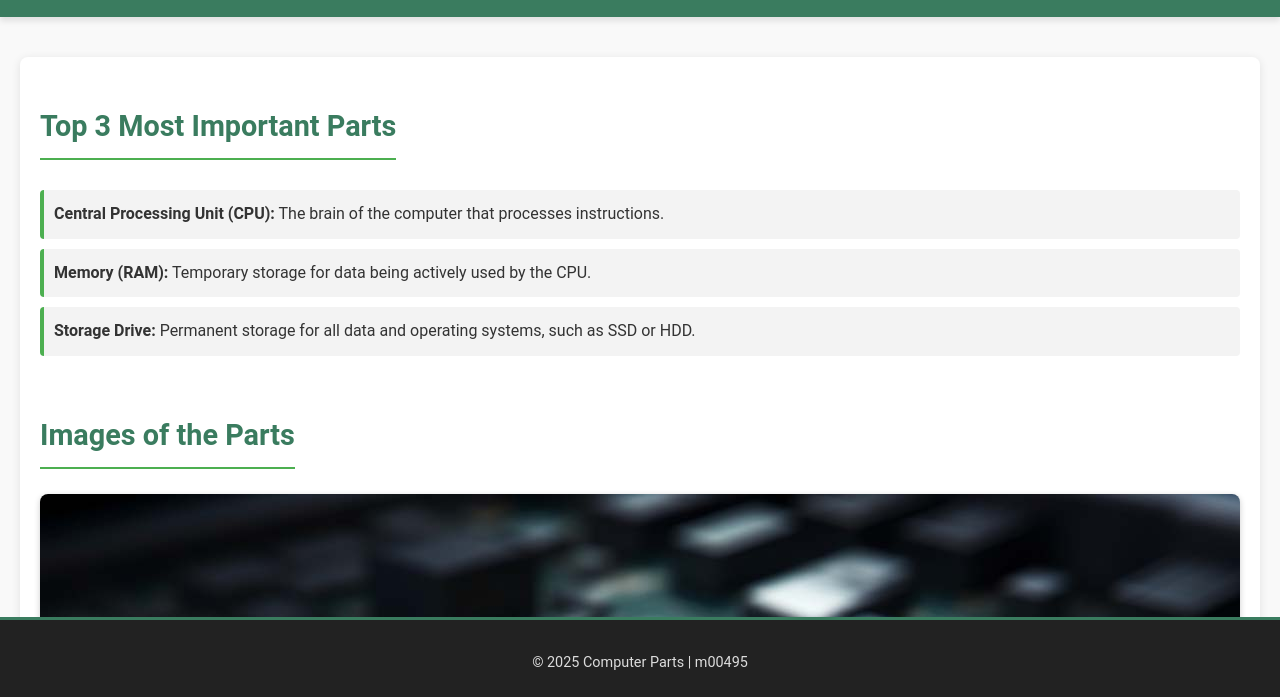
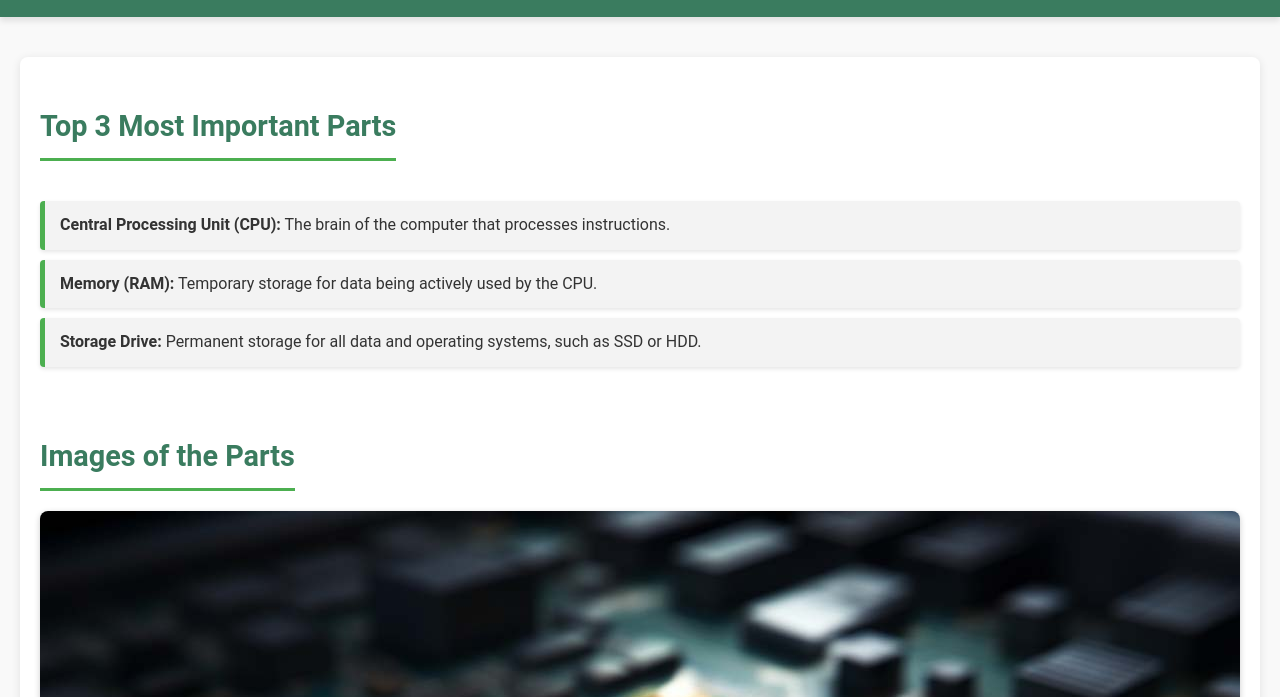
Before and after one commit to m00495/Computerparts, a plain HTML site: page cp.html in a window 1280 px wide. Shown: the part 95-792 px from the top of the page. Drawn offline with Linux system fonts and the light colour scheme.

Commit message:
Update style.css

```diff
--- a/style.css
+++ b/style.css
@@ -1,12 +1,14 @@
+/* General Reset */
 body {
-    font-family: 'Roboto', Arial, sans-serif;
     margin: 0;
     padding: 0;
+    font-family: 'Roboto', Arial, sans-serif;
     line-height: 1.8;
+    background-color: #f9f9f9;
     color: #333;
-    background-color: #f9f9f9;
 }
 
+/* Header Styling */
 header {
     background-color: #3a7c5f;
     color: #fff;
@@ -20,28 +22,36 @@ header h1 {
     margin: 0;
 }
 
+/* Main Content Styling */
 main {
+    max-width: 1200px;
     margin: 40px auto;
-    max-width: 1200px;
     padding: 20px;
     background: #fff;
+    border-radius: 8px;
     box-shadow: 0 2px 10px rgba(0, 0, 0, 0.1);
-    border-radius: 8px;
 }
 
+/* Section Styling */
 section {
-    margin-bottom: 30px;
+    margin-bottom: 40px;
 }
 
 section h2 {
     font-size: 1.8rem;
-    margin-bottom: 10px;
     color: #3a7c5f;
-    border-bottom: 2px solid #4caf50;
+    border-bottom: 3px solid #4caf50;
     display: inline-block;
+    margin-bottom: 20px;
     padding-bottom: 5px;
 }
 
+p {
+    font-size: 1rem;
+    margin: 20px 0;
+}
+
+/* List Styling */
 ul {
     list-style: none;
     padding: 0;
@@ -50,32 +60,34 @@ ul {
 
 li {
     margin: 10px 0;
-    padding: 10px;
-    background: #f3f3f3;
-    border-left: 4px solid #4caf50;
+    padding: 10px 15px;
+    background-color: #f3f3f3;
+    border-left: 5px solid #4caf50;
     border-radius: 4px;
+    box-shadow: 0 2px 4px rgba(0, 0, 0, 0.1);
+    font-size: 1rem;
+}
+
+/* Image Styling */
+figure {
+    margin: 20px 0;
+    text-align: center;
 }
 
 img {
     max-width: 100%;
     height: auto;
-    margin: 15px 0;
     border-radius: 8px;
     box-shadow: 0 2px 6px rgba(0, 0, 0, 0.2);
 }
 
-footer {
-    background-color: #222;
-    color: #ddd;
-    text-align: center;
-    padding: 15px 0;
-    position: fixed;
-    bottom: 0;
-    width: 100%;
+figcaption {
     font-size: 0.9rem;
-    border-top: 3px solid #3a7c5f;
+    color: #666;
+    margin-top: 10px;
 }
 
+/* Link Styling */
 a {
     color: #3a7c5f;
     text-decoration: none;
@@ -87,6 +99,17 @@ a:hover {
     text-decoration: underline;
 }
 
+/* Footer Styling */
+footer {
+    background-color: #222;
+    color: #ddd;
+    text-align: center;
+    padding: 15px 0;
+    font-size: 0.9rem;
+    border-top: 3px solid #3a7c5f;
+}
+
+/* Responsive Design */
 @media (max-width: 768px) {
     header h1 {
         font-size: 2rem;
```
